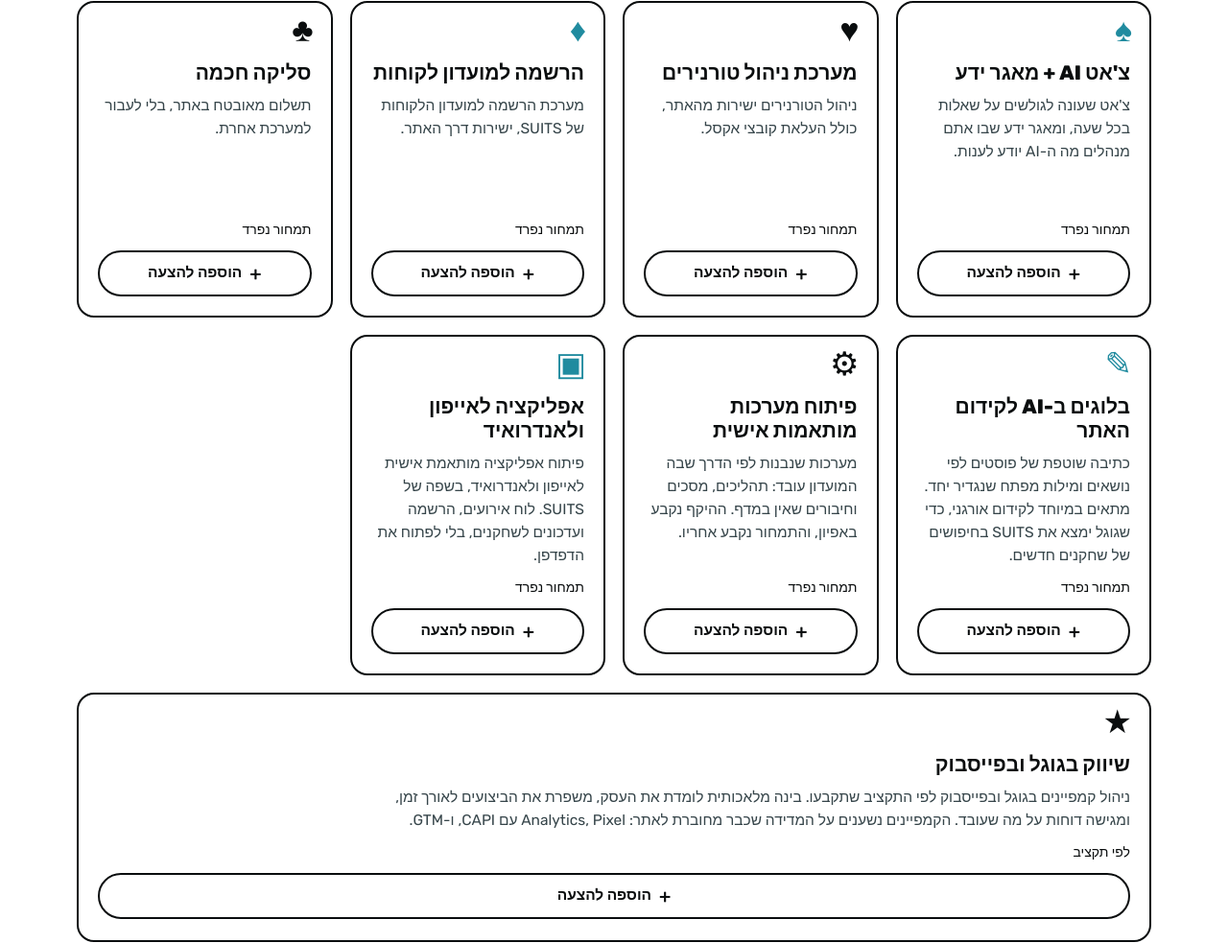
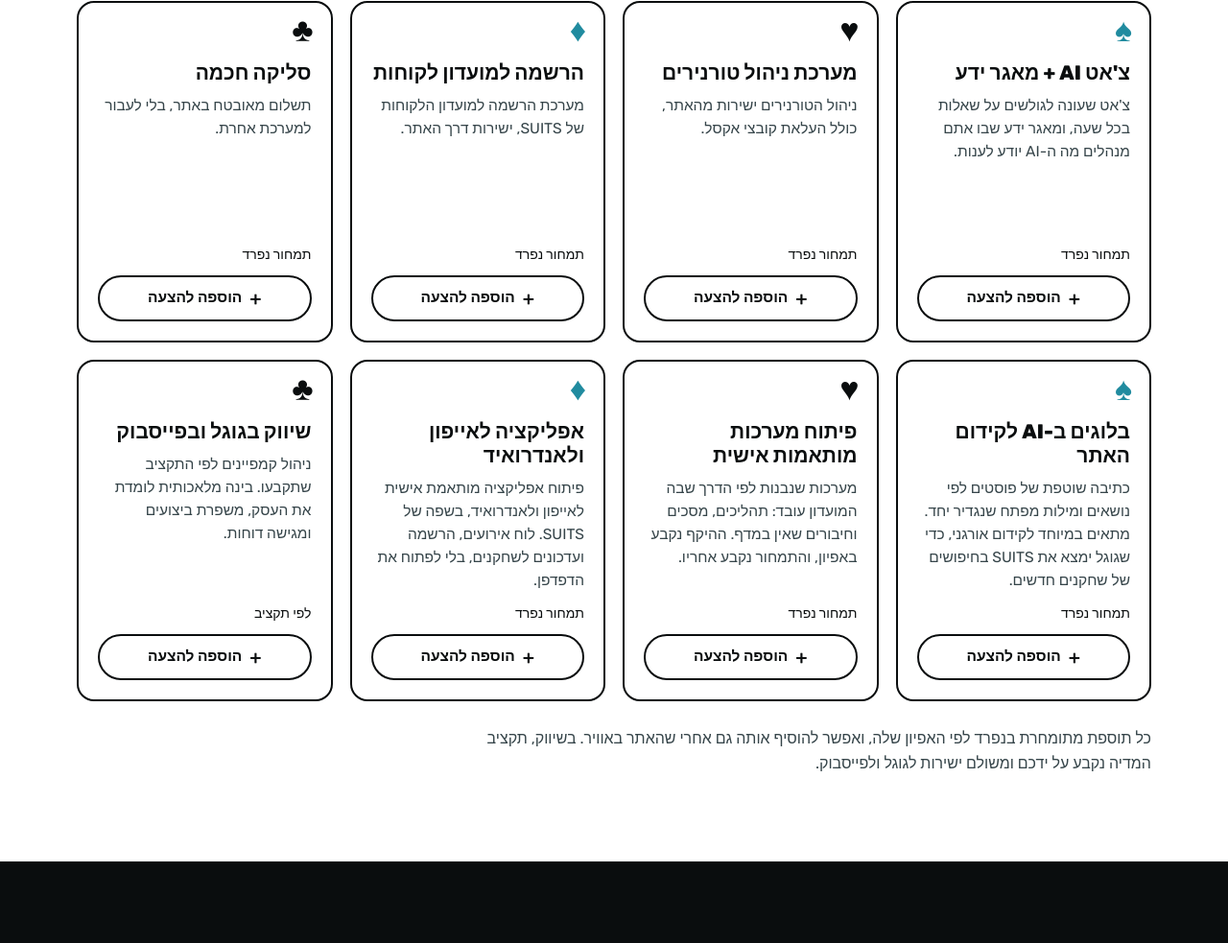
Before and after one commit to tonyboom3d/suits, a plain HTML site: page index.html in a window 1280 px wide. Shown: the part 3781-4764 px from the top of the page at 96% size. Drawn offline with Linux system fonts and the light colour scheme.

Commit message:
Make every add-on card the same size and use suit icons.
Co-authored-by: Cursor <cursoragent@cursor.com>

```diff
--- a/index.html
+++ b/index.html
@@ -231,7 +231,7 @@ a { color: inherit; text-decoration-thickness: 1.5px; text-underline-offset: 3px
 .addon {
   position: relative; text-align: start; background: var(--paper);
   border: 2px solid var(--ink); border-radius: 18px; padding: 60px 20px 20px;
-  display: grid; grid-template-rows: auto 1fr auto; gap: 10px; min-height: 330px;
+  display: grid; grid-template-rows: auto 1fr auto; gap: 10px; min-height: 356px;
   transition: transform .2s ease, box-shadow .2s ease, background .2s ease;
 }
 .addon:hover { transform: translateY(-6px); box-shadow: 0 16px 28px rgba(10, 13, 14, .16); }
@@ -255,8 +255,6 @@ a { color: inherit; text-decoration-thickness: 1.5px; text-underline-offset: 3px
 .addon[aria-pressed="true"] .suit { color: var(--ink); }
 .addon[aria-pressed="true"] .state { background: var(--ink); color: var(--paper); }
 .addon[aria-pressed="true"] .state::before { content: "✓"; font-size: 16px; }
-.addon.wide { grid-column: 1 / -1; min-height: 0; padding-bottom: 22px; }
-.addon.wide .d { max-width: 78ch; }
 .addon-note { margin-top: 26px; color: var(--soft-ink); font-size: 16px; max-width: 70ch; }
 
 /* ---------- price ---------- */
@@ -572,27 +570,27 @@ footer { border-top: 1px solid var(--line); padding-block: 28px 40px; }
         <span class="foot-row"><span class="price">תמחור נפרד</span><span class="state">הוספה להצעה</span></span>
       </button>
       <button type="button" class="addon" id="addon-blogs" data-name="בלוגים ב-AI לקידום האתר" data-price="תמחור נפרד" aria-pressed="false">
-        <span class="suit" aria-hidden="true">✎</span>
+        <span class="suit" aria-hidden="true">♠</span>
         <span class="t">בלוגים ב-AI לקידום האתר</span>
         <span class="d">כתיבה שוטפת של פוסטים לפי נושאים ומילות מפתח שנגדיר יחד. מתאים במיוחד לקידום אורגני, כדי שגוגל ימצא את SUITS בחיפושים של שחקנים חדשים.</span>
         <span class="foot-row"><span class="price">תמחור נפרד</span><span class="state">הוספה להצעה</span></span>
       </button>
       <button type="button" class="addon" id="addon-systems" data-name="פיתוח מערכות מותאמות אישית" data-price="תמחור נפרד" aria-pressed="false">
-        <span class="suit" aria-hidden="true">⚙</span>
+        <span class="suit" aria-hidden="true">♥</span>
         <span class="t">פיתוח מערכות מותאמות אישית</span>
         <span class="d">מערכות שנבנות לפי הדרך שבה המועדון עובד: תהליכים, מסכים וחיבורים שאין במדף. ההיקף נקבע באפיון, והתמחור נקבע אחריו.</span>
         <span class="foot-row"><span class="price">תמחור נפרד</span><span class="state">הוספה להצעה</span></span>
       </button>
       <button type="button" class="addon" id="addon-app" data-name="אפליקציה לאייפון ולאנדרואיד" data-price="תמחור נפרד" aria-pressed="false">
-        <span class="suit" aria-hidden="true">▣</span>
+        <span class="suit" aria-hidden="true">♦</span>
         <span class="t">אפליקציה לאייפון ולאנדרואיד</span>
         <span class="d">פיתוח אפליקציה מותאמת אישית לאייפון ולאנדרואיד, בשפה של SUITS. לוח אירועים, הרשמה ועדכונים לשחקנים, בלי לפתוח את הדפדפן.</span>
         <span class="foot-row"><span class="price">תמחור נפרד</span><span class="state">הוספה להצעה</span></span>
       </button>
-      <button type="button" class="addon wide" id="addon-ads" data-name="שיווק בגוגל ובפייסבוק" data-price="לפי תקציב" aria-pressed="false">
-        <span class="suit" aria-hidden="true">★</span>
+      <button type="button" class="addon" id="addon-ads" data-name="שיווק בגוגל ובפייסבוק" data-price="לפי תקציב" aria-pressed="false">
+        <span class="suit" aria-hidden="true">♣</span>
         <span class="t">שיווק בגוגל ובפייסבוק</span>
-        <span class="d">ניהול קמפיינים בגוגל ובפייסבוק לפי התקציב שתקבעו. בינה מלאכותית לומדת את העסק, משפרת את הביצועים לאורך זמן, ומגישה דוחות על מה שעובד. הקמפיינים נשענים על המדידה שכבר מחוברת לאתר: Analytics, Pixel עם CAPI, ו-GTM.</span>
+        <span class="d">ניהול קמפיינים לפי התקציב שתקבעו. בינה מלאכותית לומדת את העסק, משפרת ביצועים ומגישה דוחות.</span>
         <span class="foot-row"><span class="price">לפי תקציב</span><span class="state">הוספה להצעה</span></span>
       </button>
     </div>
```
